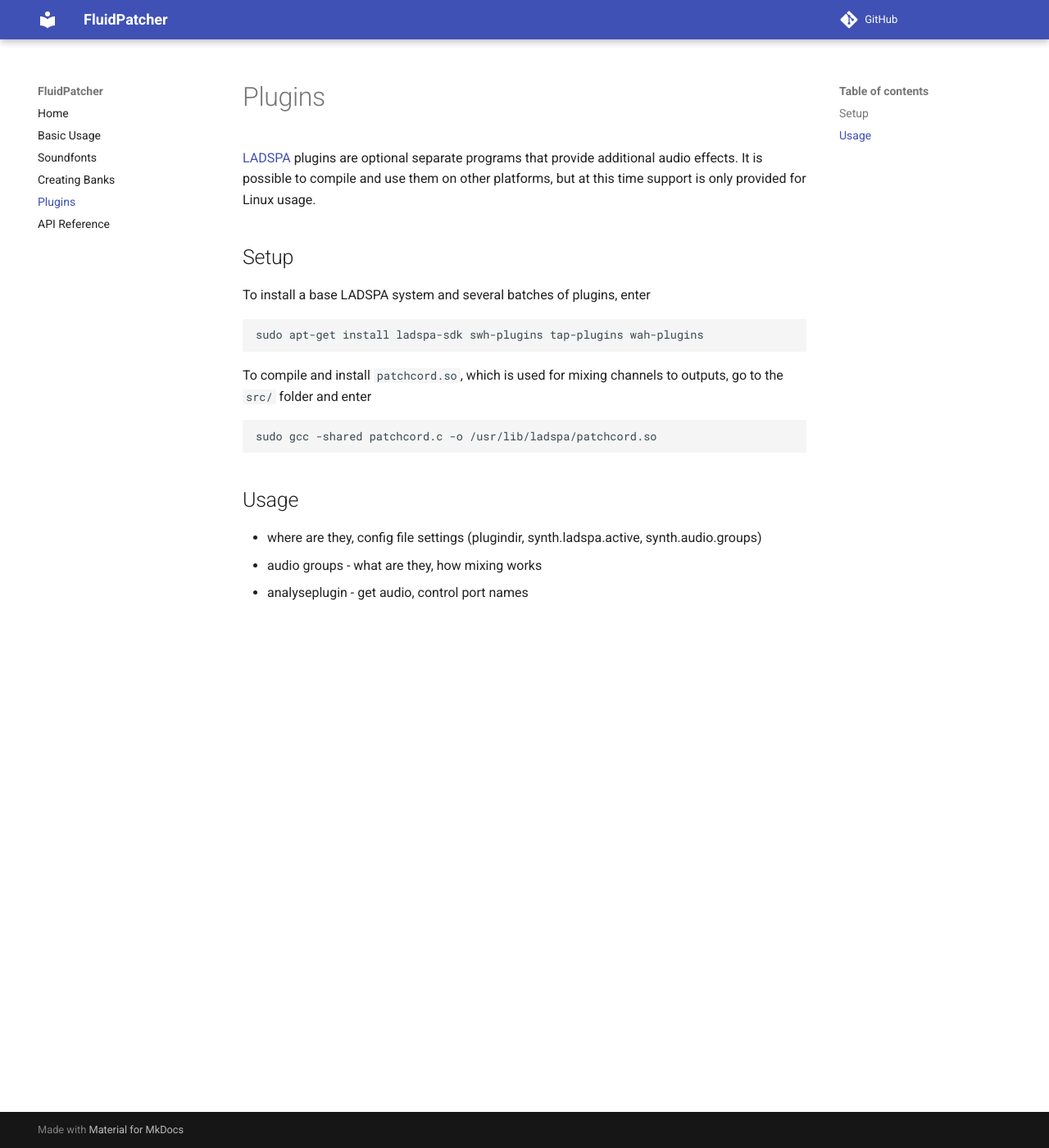
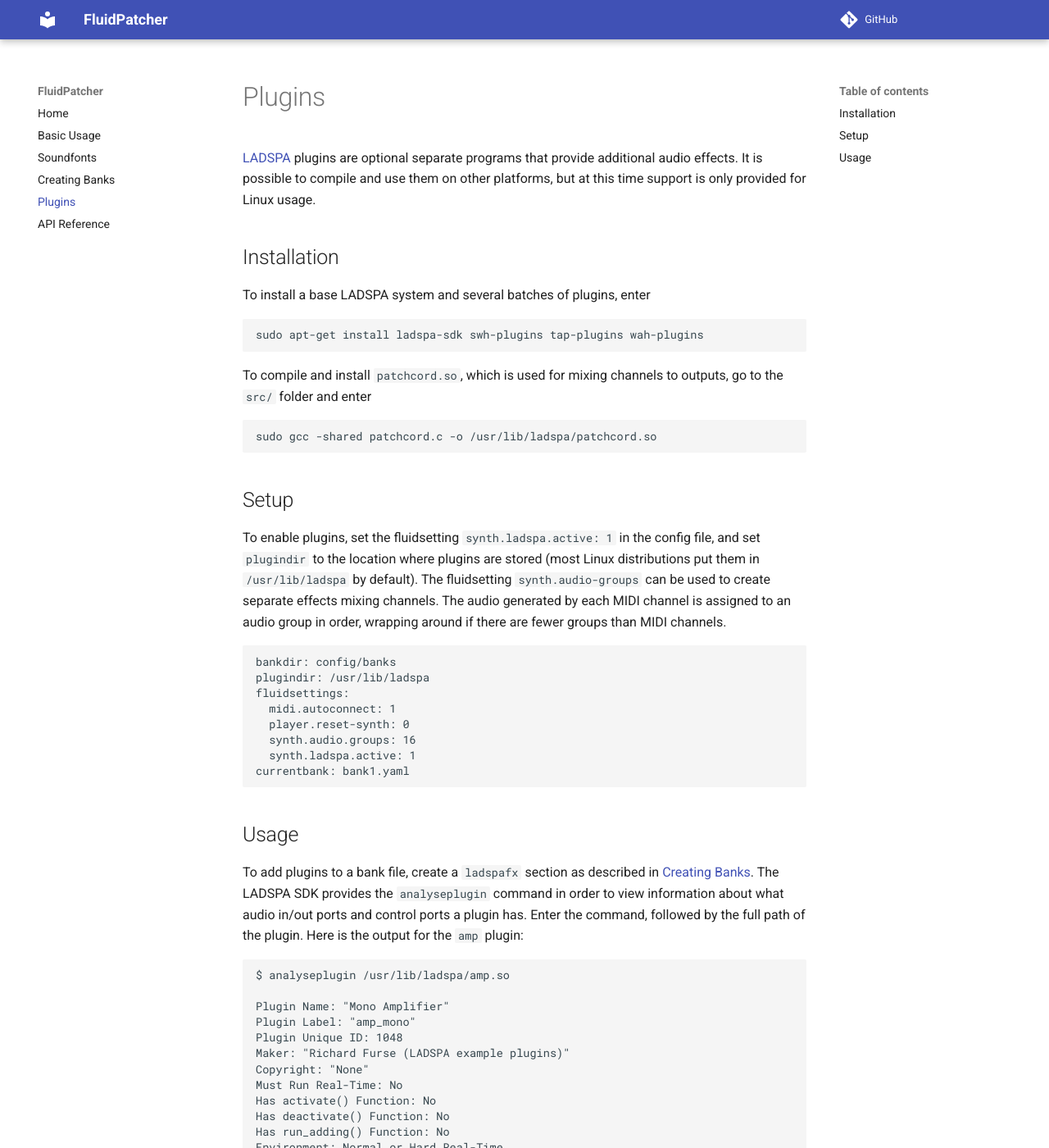
Before and after one commit to GeekFunkLabs/fluidpatcher, an MkDocs documentation site: the page built from docs/ladspa_plugins.md, in a window 1280 px wide and 1400 px high. Shown: the whole window at 82% size. Built offline with MkDocs 1.6.1 and Material for MkDocs 9.7.7, drawn with Linux system fonts in a browser that asks for light colours; comment, search, counter and statistics services are not loaded; some of the changed text lies outside the part shown.

Commit message:
Update ladspa_plugins.md

````diff
--- a/docs/ladspa_plugins.md
+++ b/docs/ladspa_plugins.md
@@ -2,7 +2,7 @@
 
 [LADSPA](https://www.ladspa.org/) plugins are optional separate programs that provide additional audio effects. It is possible to compile and use them on other platforms, but at this time support is only provided for Linux usage.
 
-## Setup
+## Installation
 
 To install a base LADSPA system and several batches of plugins, enter
 
@@ -16,8 +16,55 @@
 sudo gcc -shared patchcord.c -o /usr/lib/ladspa/patchcord.so
 ```
 
+## Setup
+
+To enable plugins, set the fluidsetting `synth.ladspa.active: 1` in the config file, and set `plugindir` to the location where plugins are stored (most Linux distributions put them in `/usr/lib/ladspa` by default). The fluidsetting `synth.audio-groups` can be used to create separate effects mixing channels. The audio generated by each MIDI channel is assigned to an audio group in order, wrapping around if there are fewer groups than MIDI channels.
+
+```yaml
+bankdir: config/banks
+plugindir: /usr/lib/ladspa
+fluidsettings:
+  midi.autoconnect: 1
+  player.reset-synth: 0
+  synth.audio.groups: 16
+  synth.ladspa.active: 1
+currentbank: bank1.yaml
+```
+
 ## Usage
 
-* where are they, config file settings (plugindir, synth.ladspa.active, synth.audio.groups)
-* audio groups - what are they, how mixing works
-* analyseplugin - get audio, control port names
+To add plugins to a bank file, create a `ladspafx` section as described in [Creating Banks](bank_files.md#ladspafx). The LADSPA SDK provides the `analyseplugin` command in order to view information about what audio in/out ports and control ports a plugin has. Enter the command, followed by the full path of the plugin. Here is the output for the `amp` plugin:
+
+```bash
+$ analyseplugin /usr/lib/ladspa/amp.so
+
+Plugin Name: "Mono Amplifier"
+Plugin Label: "amp_mono"
+Plugin Unique ID: 1048
+Maker: "Richard Furse (LADSPA example plugins)"
+Copyright: "None"
+Must Run Real-Time: No
+Has activate() Function: No
+Has deactivate() Function: No
+Has run_adding() Function: No
+Environment: Normal or Hard Real-Time
+Ports:  "Gain" input, control, 0 to ..., default 1, logarithmic
+        "Input" input, audio
+        "Output" output, audio
+
+Plugin Name: "Stereo Amplifier"
+Plugin Label: "amp_stereo"
+Plugin Unique ID: 1049
+Maker: "Richard Furse (LADSPA example plugins)"
+Copyright: "None"
+Must Run Real-Time: No
+Has activate() Function: No
+Has deactivate() Function: No
+Has run_adding() Function: No
+Environment: Normal or Hard Real-Time
+Ports:  "Gain" input, control, 0 to ..., default 1, logarithmic
+        "Input (Left)" input, audio
+        "Output (Left)" output, audio
+        "Input (Right)" input, audio
+        "Output (Right)" output, audio
+```
````
